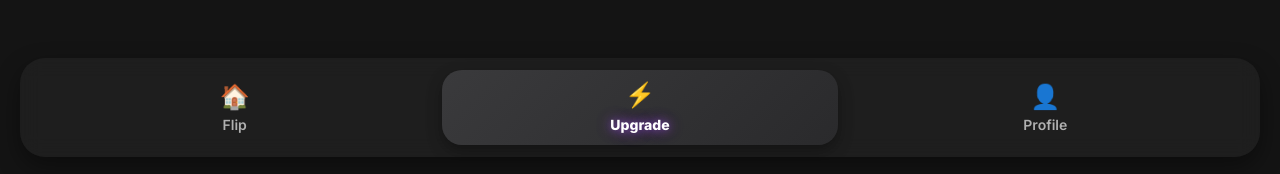
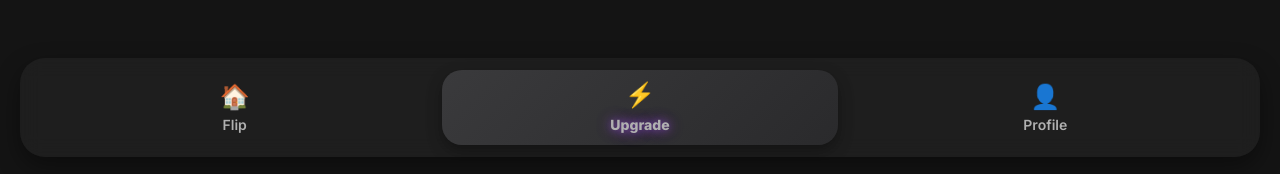
Before and after one commit to rexa6/Test24141, a Vue app: page / in a window 1280 px wide. Shown: the part 623-797 px from the top of the page. Built offline with nearby package versions, Linux system fonts and the light colour scheme.

Commit message:
421123п424

```diff
--- a/src/components/BottomNav.vue
+++ b/src/components/BottomNav.vue
@@ -78,16 +78,16 @@ function setTab(tabName) {
 }
 
 .nav li:hover {
-  color: #fff;
+  color: #b0b0b0;
   background: rgba(255, 255, 255, 0.08);
   z-index: 2; /* Повышаем z-index при наведении */
 }
 
 .nav li.active {
   background: linear-gradient(135deg, #3a3a3c, #2a2a2c);
-  color: #fff;
+  color: #b0b0b0;
   box-shadow: 0 6px 15px rgba(0, 0, 0, 0.35);
-  z-index: 3; /* Еще выше z-index для активной кнопки */
+  z-index: 3;
 }
 
 .nav .icon {
@@ -98,7 +98,7 @@ function setTab(tabName) {
 
 .nav li:hover .icon,
 .nav li.active .icon {
-  transform: translateY(-2px); /* Убираем scale для иконки */
+  transform: translateY(-2px);
 }
 
 .nav .label {
@@ -106,9 +106,9 @@ function setTab(tabName) {
 }
 .nav li.active .label {
   font-weight: 700;
-  color: #fff;
+  color: #b0b0b0;
   text-shadow:
-    0 0 8px rgba(168, 85, 247, 0.6),  /* мягкий фиолетовый glow */
+    0 0 8px rgba(168, 85, 247, 0.6),
     0 0 16px rgba(168, 85, 247, 0.4),
     0 0 24px rgba(168, 85, 247, 0.2);
   transition: all 0.5s cubic-bezier(0.25, 0.8, 0.25, 1);
```
